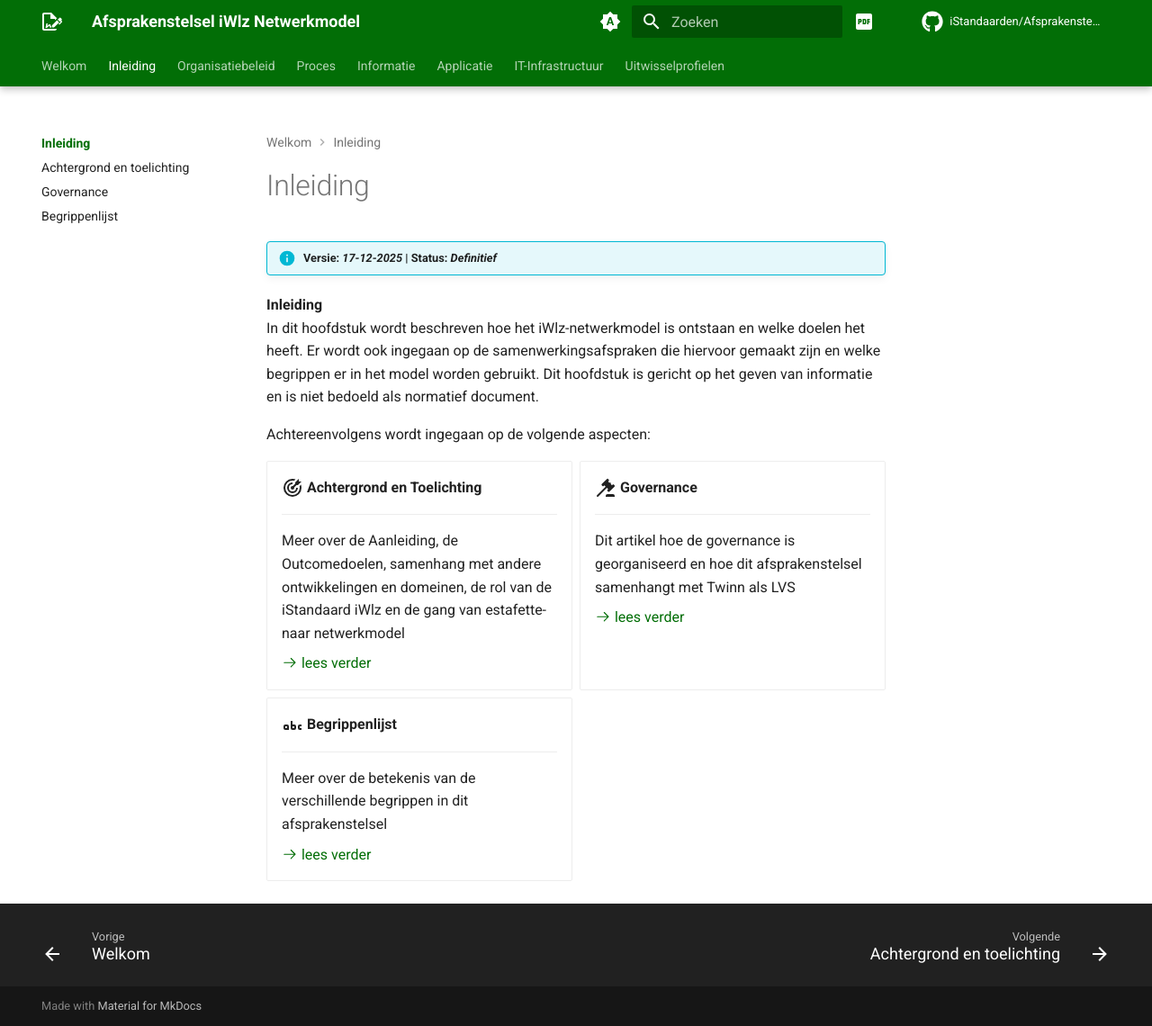
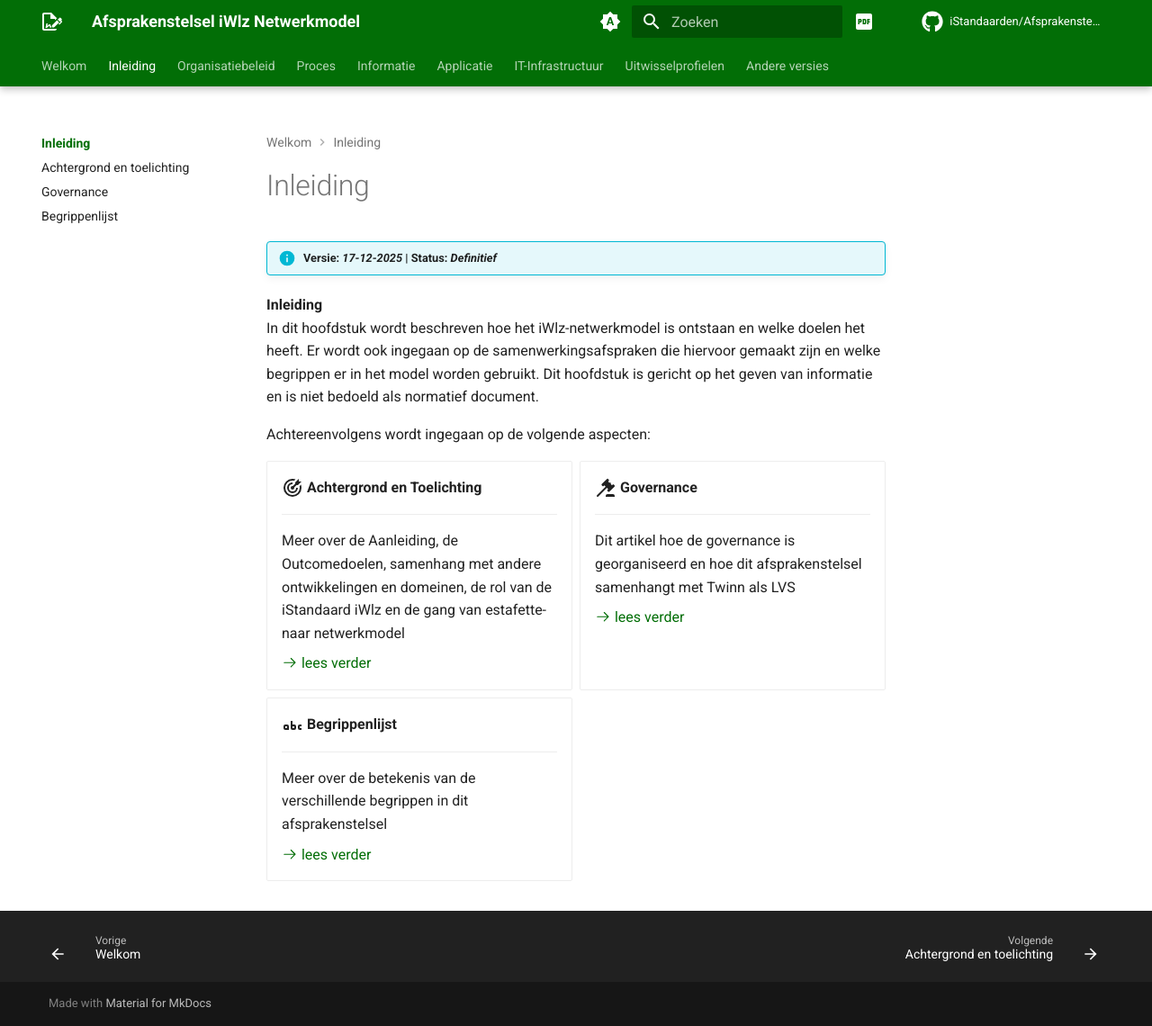
Before and after one commit to iStandaarden/Afsprakenstelsel-iWlz, an MkDocs documentation site: the page built from docs/inleiding/index.md, in a window 1280 px wide and 1140 px high. Shown: the whole window at 90% size. Built offline with MkDocs 1.6.1 and Material for MkDocs 9.7.7, drawn with Linux system fonts in a browser that asks for light colours; comment, search, counter and statistics services are not loaded.

Commit message:
versie en footer

```diff
--- a/docs/css/zin.css
+++ b/docs/css/zin.css
@@ -1,4 +1,4 @@
-:root  > * {
+:root > * {
   --md-primary-fg-color:        #026e06;
   --md-primary-fg-color--light: #06950a;
   --md-primary-fg-color--dark:  #06950a;
@@ -9,3 +9,32 @@
   width: 1200px;
   height: auto;
 }
+
+/* Shrink the prev/next navigation footer */
+.md-footer__inner {
+  min-height: auto !important;
+  padding: 0.05rem 0.6rem !important;  /* was 0.4rem */
+}
+
+.md-footer__title {
+  font-size: 0.7rem !important;
+  margin-top: 0.15rem !important;
+}
+
+.md-footer__direction {
+  font-size: 0.6rem !important;
+}
+
+.md-footer__button.md-icon svg {
+  width: 1rem !important;
+  height: 1rem !important;
+}
+
+/* Shrink the bottom copyright bar */
+.md-footer-meta__inner {
+  padding: 0.3rem 0.6rem !important;
+}
+
+.md-copyright {
+  font-size: 0.65rem !important;
+}
--- a/mkdocs.yml
+++ b/mkdocs.yml
@@ -164,3 +164,5 @@ nav:
       - uitwisselprofiel/index.md
       - Uitwisselprofiel Indicatie: uitwisselprofiel/uitwisselprofiel_indicatie.md
       - Uitwisselprofiel Bemiddeling: uitwisselprofiel/uitwisselprofiel_bemiddeling.md
+  - Andere versies:
+      - versies/index.md
```
Also changed, not shown: docs/versies/index.md (added, +22 -0 lines).
